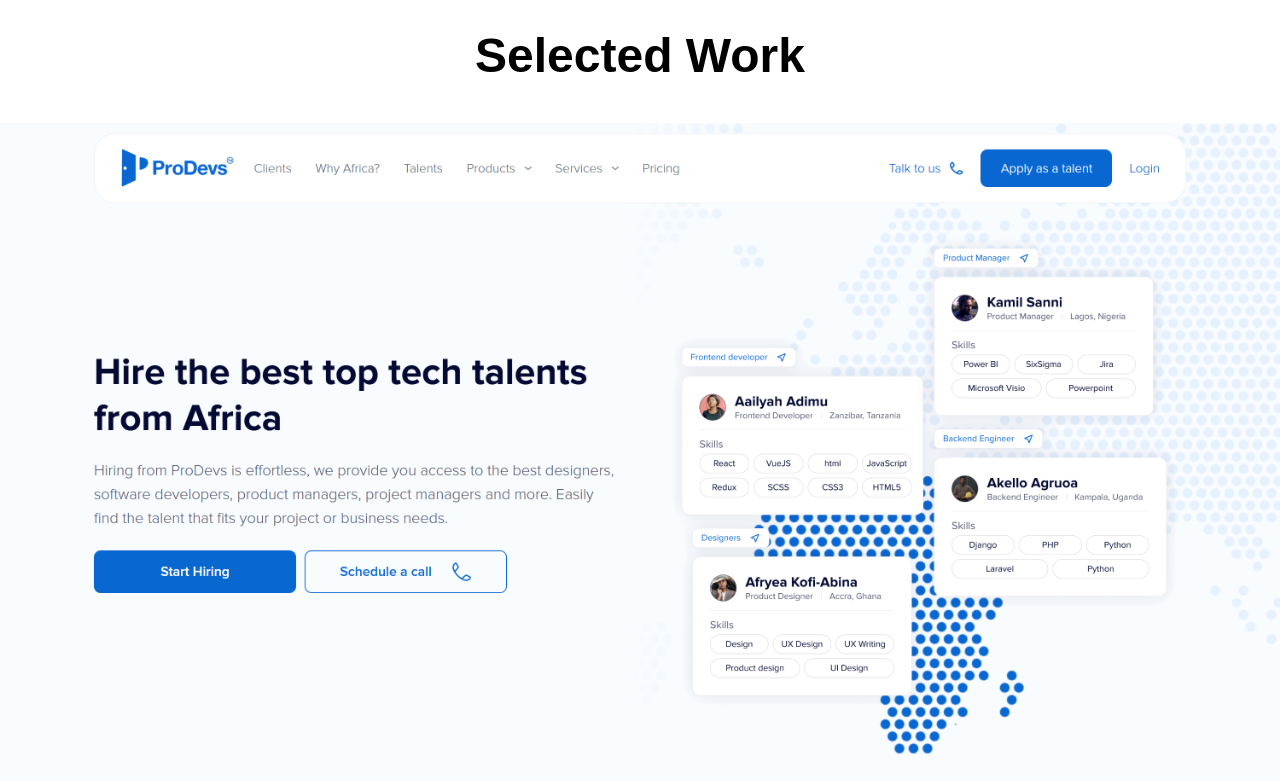
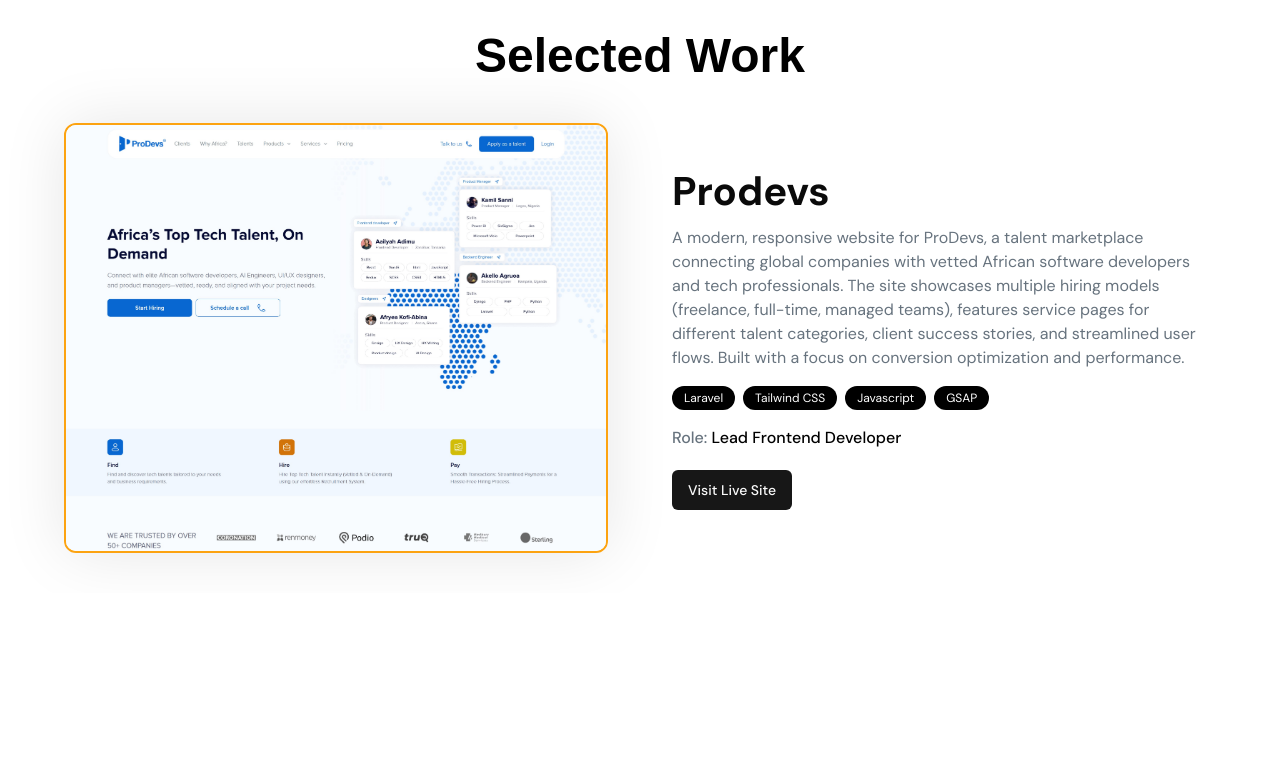
Before and after one commit to jubelo1234/portfolio, a Next.js app: page / in a window 1280 px wide. Shown: the part 1980-2761 px from the top of the page. After the commit the page ends 2573 px from the top, so only its background shows below. Built offline with nearby package versions, Linux system fonts and the light colour scheme; a web font is replaced by a local one.

Commit message:
more updates

```diff
--- a/app/page.tsx
+++ b/app/page.tsx
@@ -165,6 +165,7 @@
             <Projects />
           </div>
         </section>
+        <section className="mt-10"></section>
       </main>
     </>
   );
--- a/components/projects.tsx
+++ b/components/projects.tsx
@@ -1,4 +1,4 @@
-import prodevsImage from "@/assets/images/prodevs.png";
+import prodevsImage from "@/assets/images/prodevs2.jpg";
 import Image from "next/image";
 import { Button } from "./ui/button";
 import Link from "next/link";
@@ -7,7 +7,7 @@
     {
       title: "Prodevs",
       description:
-        "A modern, responsive website for ProDevs, a comprehensive talent marketplace that connects global companies with vetted African software developers, designers, and tech professionals. The site showcases multiple hiring models (freelance gigs, full-time placements, managed teams), features detailed service pages for different talent categories, client success stories, and streamlined user flows. Built with a focus on conversion optimization, intuitive navigation, and performance to effectively communicate ProDevs' mission of connecting 1 million talents to opportunities by 2030.",
+        "A modern, responsive website for ProDevs, a talent marketplace connecting global companies with vetted African software developers and tech professionals. The site showcases multiple hiring models (freelance, full-time, managed teams), features service pages for different talent categories, client success stories, and streamlined user flows. Built with a focus on conversion optimization and performance.",
       role: "Lead Frontend Developer",
       techStack: ["Laravel", "Tailwind CSS", "Javascript", "GSAP"],
       link: "https://prodevs.com",
@@ -15,22 +15,36 @@
     },
   ];
   return (
-    <div>
+    <div className="w-[90vw] max-w-7xl mx-auto">
       {projectsData.map((project, id) => (
-        <div key={id}>
-          <div>
-            <Image src={project.image} alt={project.title} />
+        <div
+          key={id}
+          className="w-full flex flex-col gap-4 lg:grid grid-cols-2 laptop:gap-16"
+        >
+          <div className="w-full lg:h-[430px] h-[200px] relative overflow-hidden rounded-[12px] shadow-[0_0_64px_0_#0000001A] border-2 border-main">
+            <Image
+              src={project.image}
+              alt={project.title}
+              className="w-full object-cover object-top absolute"
+            />
           </div>
-          <div>
-            <h2>{project.title}</h2>
-            <p>{project.description}</p>
-            <div>
+          <div className="lg:flex lg:flex-col lg:justify-center ">
+            <h2 className="lg:text-[40px] lg:leading-tight font-bold">
+              {project.title}
+            </h2>
+            <p className="text-text text-base mt-2.5 ">{project.description}</p>
+            <div className="flex flex-wrap gap-2 my-4">
               {project.techStack.map((tech, index) => (
-                <span key={index}>{tech}</span>
+                <span
+                  className="bg-black text-white rounded-[50px] px-3 py-1 text-xs capitalize"
+                  key={index}
+                >
+                  {tech}
+                </span>
               ))}
             </div>
-            <p>
-              Role: <span>{project.role}</span>
+            <p className="mb-5 text-text font-medium text-base">
+              Role: <span className="text-black">{project.role}</span>
             </p>
             {project.link && (
               <Link href={project.link}>
```
Also changed, not shown: assets/images/prodevs2.jpg (added).
